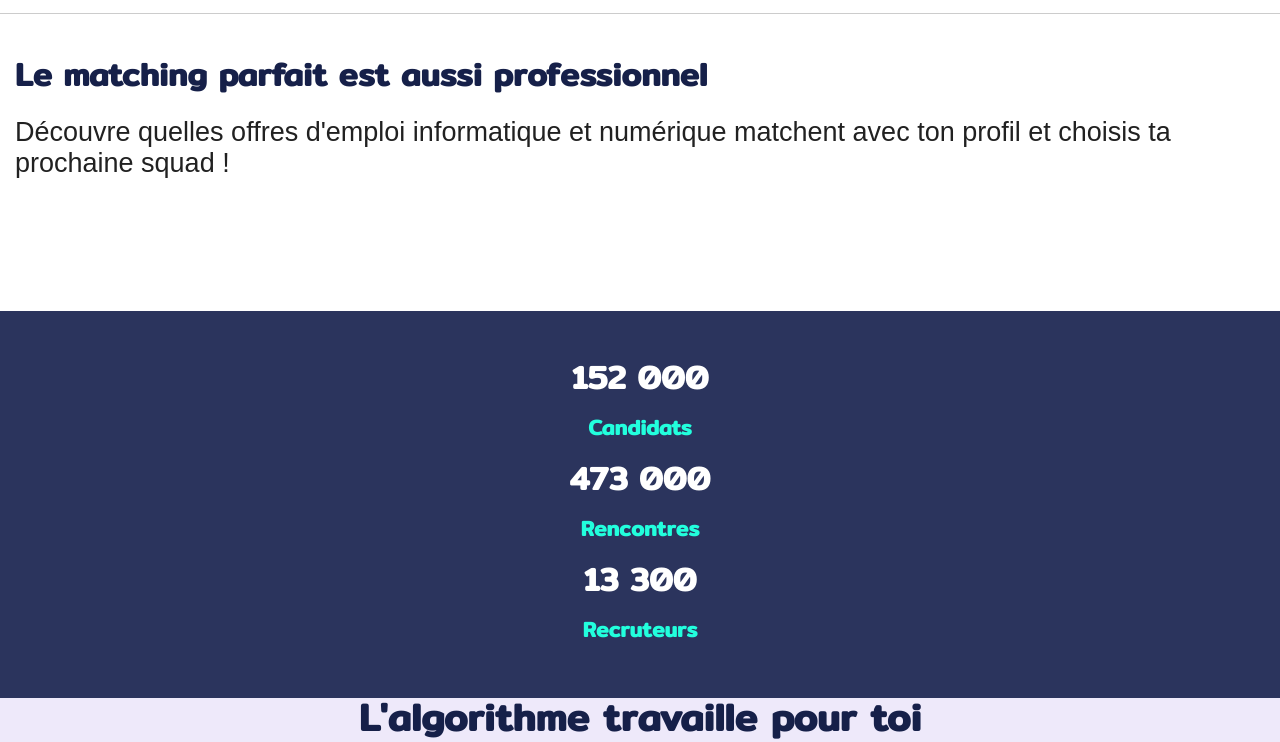
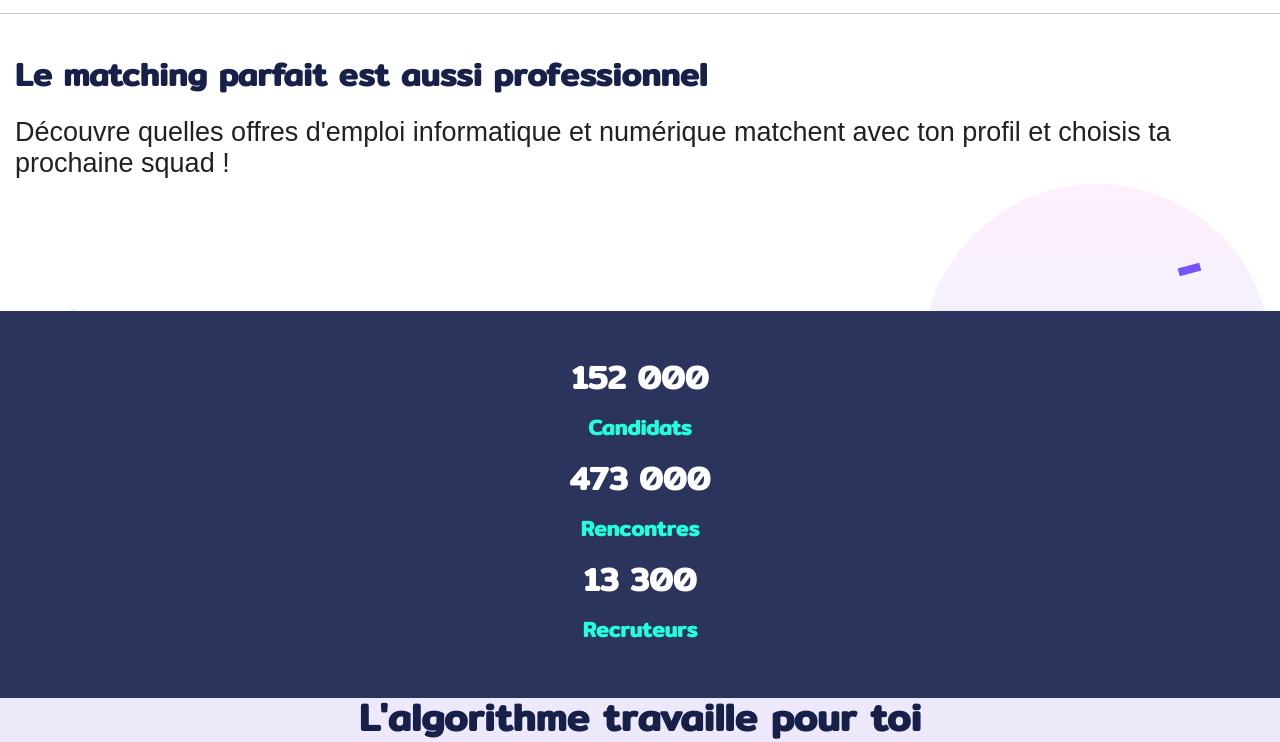
Before and after one commit to Fly-76/ChooseYourBoss, a website built with Parcel: page index.html in a window 1280 px wide. Shown: the part 58-800 px from the top of the page. Built offline with nearby package versions, Linux system fonts and the light colour scheme.

Commit message:
add background img

```diff
--- a/css/main.css
+++ b/css/main.css
@@ -96,9 +96,9 @@ textarea {
 
 /************** Extra small  ::  viewports < 576 **************/
   /*** Extra small  ::  viewports < 576   ::  General rules ***/
+
   body {
-    margin: 0;
-    padding: 0px;
+    background-image:url(../img/splash-general-3.png);
   }
 
   nav {
@@ -126,7 +126,6 @@ textarea {
 
   h1  {
     font-size: 46px;
-    margin-top: 30px;
     /* font-family: 'Arimo', sans-serif; */
     color: #162049;
     font-family: 'Mitr', sans-serif;
```
